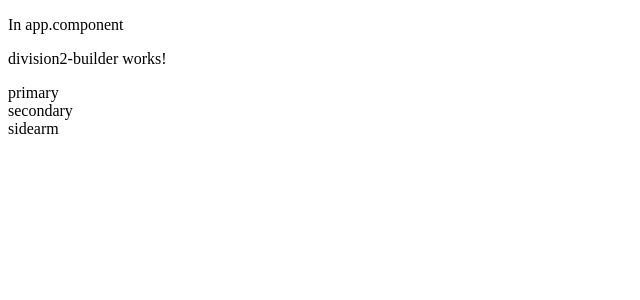
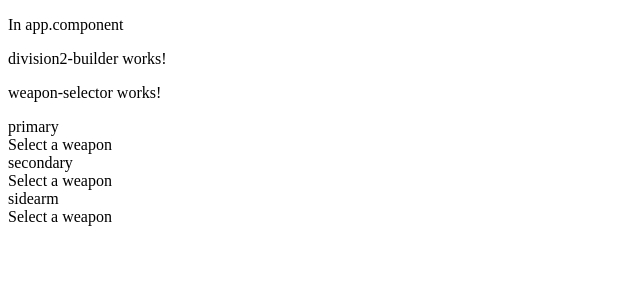
Before and after one commit to solokyo/game-spa, an Angular app: page / in a window 1280 px wide. Shown: the top 300 px of the page, without its empty margins (0-640 px from the left). Built offline with nearby package versions, Linux system fonts and the light colour scheme.

Commit message:
Daily commit
* weapon selector in progress

```diff
--- a/src/app/division2-builder/division2-builder.component.html
+++ b/src/app/division2-builder/division2-builder.component.html
@@ -1,2 +1,2 @@
 <p>division2-builder works!</p>
-<div *ngFor="let slot of weaponSlot">{{slot.name}}</div>
+<d2b-weapon-selector></d2b-weapon-selector>
--- a/src/app/division2-builder/division2-builder.component.ts
+++ b/src/app/division2-builder/division2-builder.component.ts
@@ -9,13 +9,9 @@ import { DataService } from './shared/data.service';
 export class Division2BuilderComponent implements OnInit {
   weaponSlot;
   constructor(
-    private dataService: DataService
+
   ) { }
 
-  ngOnInit(): void {
-    this.dataService.getData().subscribe(val => this.weaponSlot = val.weaponSlot);
-    // console.log(this.weaponSlot);
-
-  }
+  ngOnInit(): void {}
 
 }
--- a/src/app/division2-builder/weapon-selector/weapon-selector.component.html
+++ b/src/app/division2-builder/weapon-selector/weapon-selector.component.html
@@ -1 +1,7 @@
 <p>weapon-selector works!</p>
+<div>
+    <div *ngFor="let slot of weaponSlot">
+        <div>{{ slot.name }}</div>
+        <div (click)="selectWeapon(slot.key)">Select a weapon</div>
+    </div>
+</div>
--- a/src/app/division2-builder/weapon-selector/weapon-selector.component.ts
+++ b/src/app/division2-builder/weapon-selector/weapon-selector.component.ts
@@ -1,15 +1,27 @@
 import { Component, OnInit } from '@angular/core';
+import { DataService } from '../shared/data.service';
 
 @Component({
-  selector: 'app-weapon-selector',
+  selector: 'd2b-weapon-selector',
   templateUrl: './weapon-selector.component.html',
   styleUrls: ['./weapon-selector.component.css']
 })
 export class WeaponSelectorComponent implements OnInit {
-
-  constructor() { }
+  weaponSlot;
+  weapon;
+  constructor(
+    private dataService: DataService
+  ) { }
 
   ngOnInit(): void {
+    this.dataService.getData().subscribe(val => this.weaponSlot = val.weaponSlot);
+    // console.log(this.weaponSlot);
+  }
+
+  selectWeapon(key: string){
+    this.weapon = {};
+    console.log('selectWeapon() evaluated');
+
   }
 
 }
```
